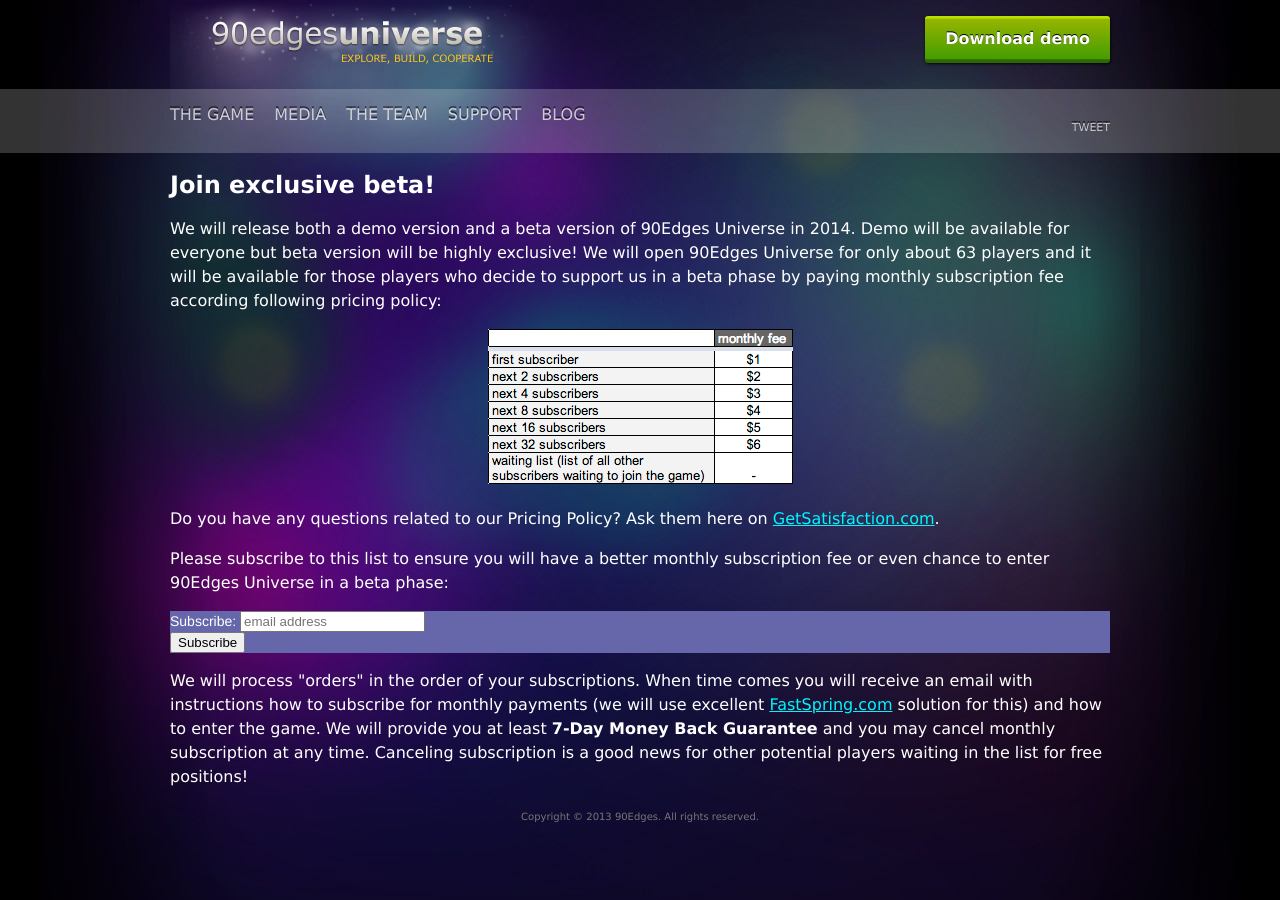
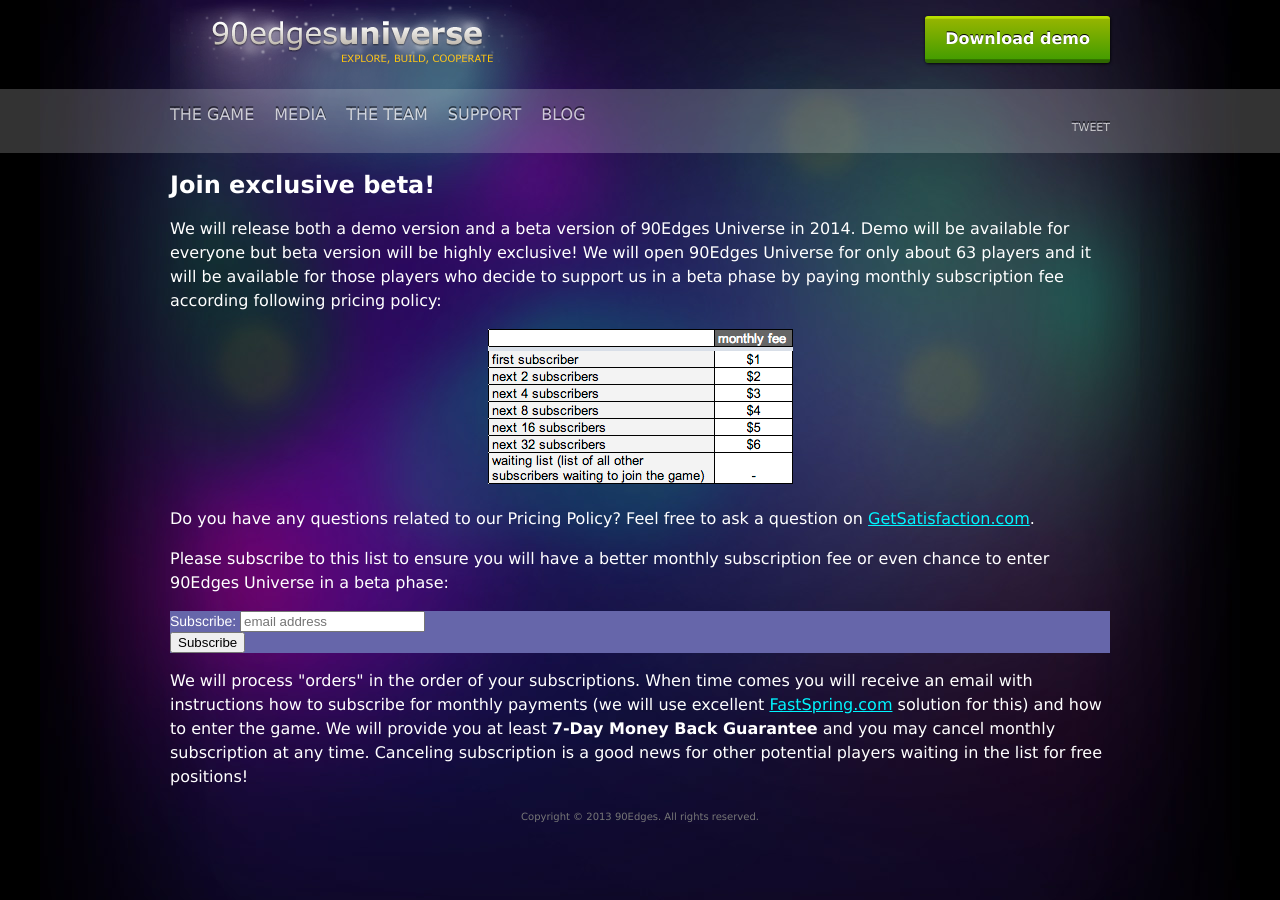
Before and after one commit to 90edges/90edges-web, a Jekyll site: the page built from universe/joinbeta/index.html, in a window 1280 px wide. Built offline with Jekyll 4.4.1, drawn with Linux system fonts in a browser that asks for light colours; comment, search, counter and statistics services are not loaded.

Commit message:
90EU: JoinBeta: Improve text (question-GetSatisfaction)

```diff
--- a/universe/joinbeta/index.html
+++ b/universe/joinbeta/index.html
@@ -14,7 +14,7 @@ menuitem: none
             <p>
                 <center><img alt="90Edges Universe Beta Pricing Policy Table" src="http://www.90Edges.com/universe/img/90EdgesUniverseBetaPricing.png" /></center>
             </p>
-            <p>Do you have any questions related to our Pricing Policy? Ask them here on <a href="http://getsatisfaction.com/90edges/">GetSatisfaction.com</a>.
+            <p>Do you have any questions related to our Pricing Policy? Feel free to ask a question on <a href="http://getsatisfaction.com/90edges/">GetSatisfaction.com</a>.
             </p>
             <p>
                 Please subscribe to this list to ensure you will have a better monthly subscription fee or even chance to enter 90Edges Universe in a beta phase:
```
